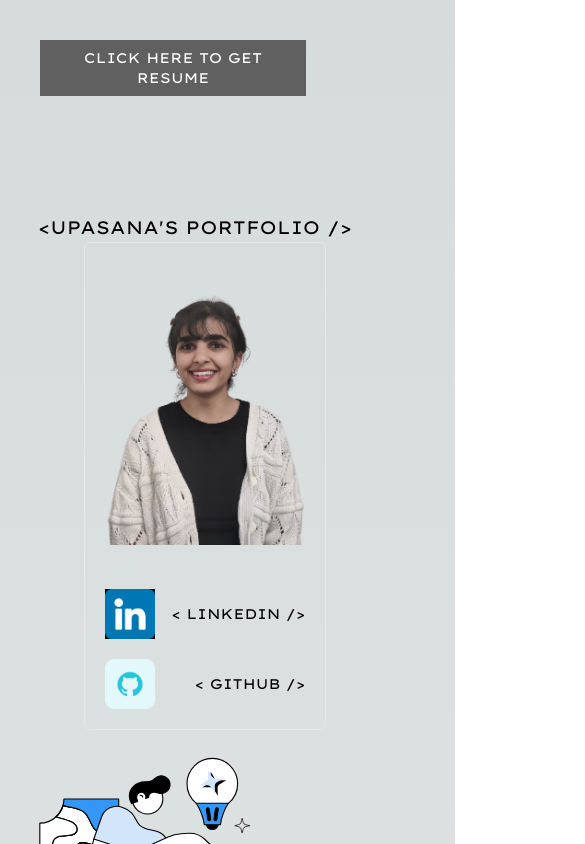
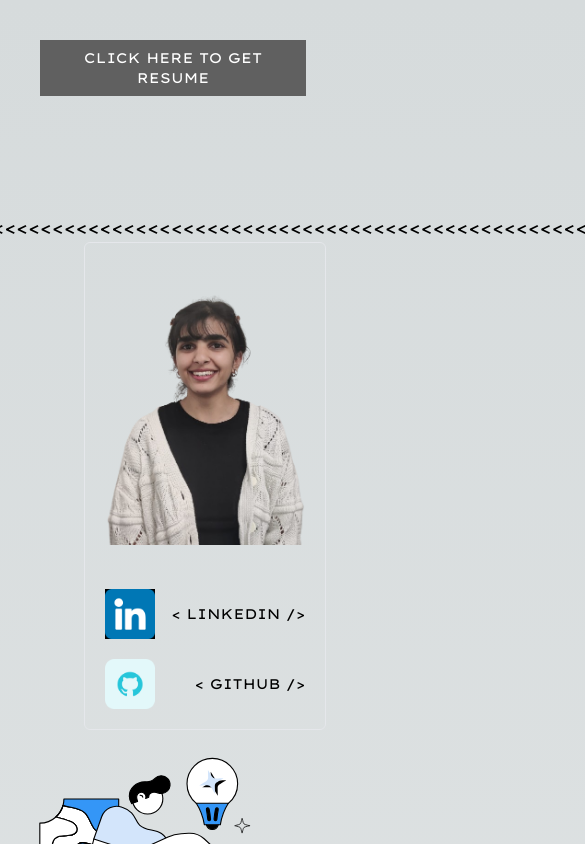
Before and after one commit to iamdealer02/portfolio, a Next.js app: page / in a window 390 px wide. Shown: the top 844 px of the page, 585 px wide, since content can reach past the window. Built offline with nearby package versions, Linux system fonts and the light colour scheme.

Commit message:
Erro Fix for iphones

```diff
--- a/components/shared/Welcome.tsx
+++ b/components/shared/Welcome.tsx
@@ -6,14 +6,14 @@
 
 const Welcome = () => {
   const [text, setText] = useState('');
+  const [index, setIndex] = useState(0);
   // when component is viewed the text is set
   useEffect(() => {
-    let index = 0;
     const text = "< UPASANA'S PORTFOLIO />";
     const timer = setInterval(() => {
       if (index < text.length-1) {
         setText(prev => prev + text[index]);
-        index++;
+        setIndex(prev => prev + 1);
       } else {
         clearInterval(timer);
       }
```
